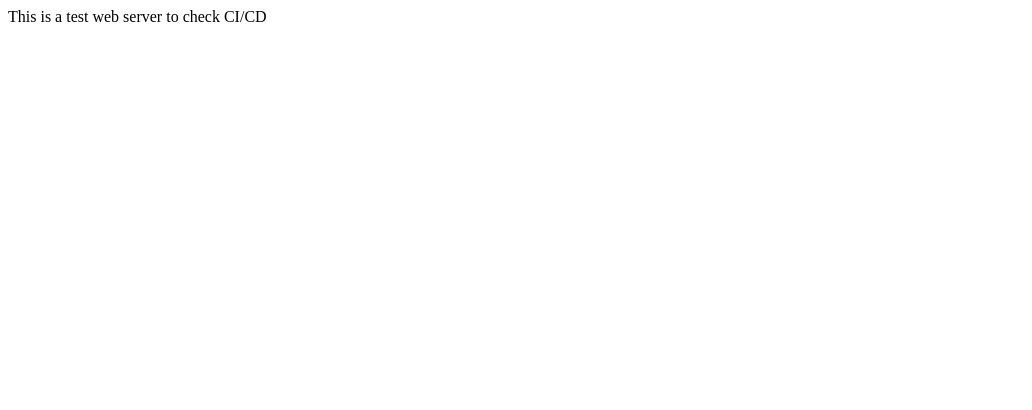
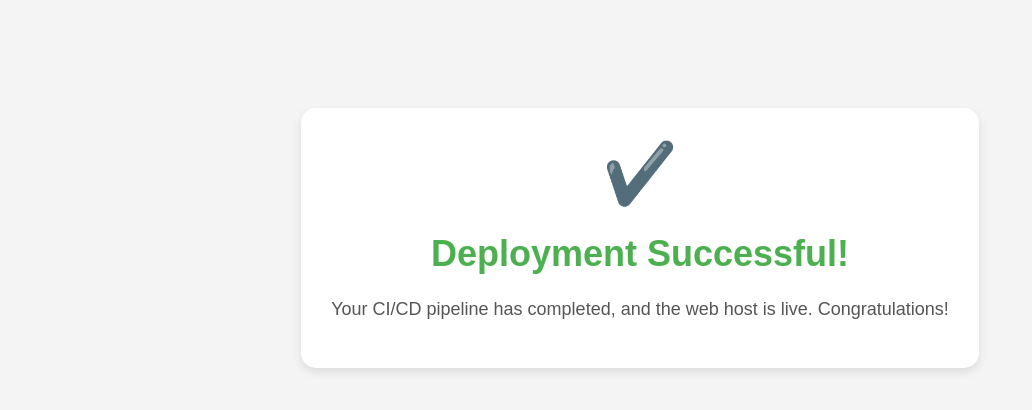
Before and after one commit to abrarathani/Repo1_DevOps_2025, a plain HTML site: page index.html in a window 1280 px wide. Shown: the whole page, without its empty margins (0-1032 px from the left). Drawn offline with Linux system fonts and the light colour scheme.

Commit message:
Update index.html

```diff
--- a/index.html
+++ b/index.html
@@ -1 +1,41 @@
-This is a test web server to check CI/CD
+<!DOCTYPE html>
+<html lang="en">
+<head>
+    <meta charset="UTF-8">
+    <title>CI/CD Deployment Success</title>
+    <style>
+        body {
+            background-color: #f4f4f4;
+            font-family: Arial, sans-serif;
+            text-align: center;
+            padding-top: 100px;
+        }
+        .card {
+            background-color: white;
+            display: inline-block;
+            padding: 30px;
+            border-radius: 15px;
+            box-shadow: 0 4px 10px rgba(0,0,0,0.1);
+        }
+        h1 {
+            color: #4CAF50;
+            font-size: 36px;
+        }
+        p {
+            font-size: 18px;
+            color: #555;
+        }
+        .checkmark {
+            font-size: 60px;
+            color: #4CAF50;
+        }
+    </style>
+</head>
+<body>
+    <div class="card">
+        <div class="checkmark">✔️</div>
+        <h1>Deployment Successful!</h1>
+        <p>Your CI/CD pipeline has completed, and the web host is live. Congratulations!</p>
+    </div>
+</body>
+</html>
```
